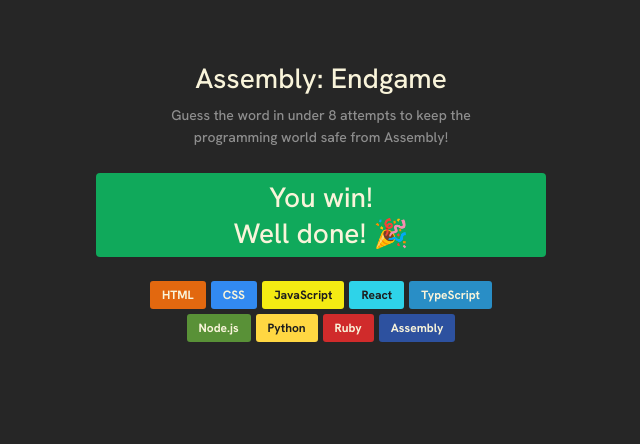
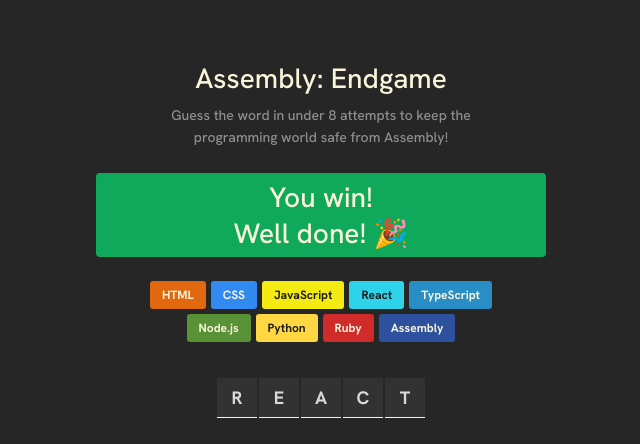
Before and after one commit to 1819367/assembly-end-game, a React (Vite) app: page / in a window 1280 px wide. Shown: the top 444 px of the page, without its empty margins (319-959 px from the left). Built offline with nearby package versions, Linux system fonts and the light colour scheme.

Commit message:
Add word display

```diff
--- a/src/App.jsx
+++ b/src/App.jsx
@@ -4,6 +4,7 @@
 import { languagesData } from './languages';
 
 export default function App() {
+  const [currentWord, setCurrentWord] = useState('react') //initialize state
 
   const languagesElement = languagesData.map(language => (
     <span
@@ -18,6 +19,13 @@
     </span>
   ))
 
+  //turn the current word into an array, and map over the letters, set the index as the key prop
+  const letterElements = [...currentWord].map((letter, index) => (
+    <span key={index} className='span-current-word'>
+      {letter}
+    </span>
+  ))
+
   return (
       <main>
         <Header />
@@ -28,6 +36,9 @@
         <section className='section-language-container'>
             {languagesElement}
         </section>
+        <section className='section-word-display'>
+            {letterElements}
+        </section>
       </main>
   )
 }
--- a/src/index.css
+++ b/src/index.css
@@ -63,7 +63,7 @@
 }
 
 .section-language-container {
-  margin: 0 auto;
+  margin: 0 auto 36px;
   width: auto;
   display: flex;
   flex-wrap: wrap;
@@ -85,3 +85,23 @@
   border-radius: 3px;
   border: none;
 }
+
+.section-word-display {
+  display: flex;
+  gap: 2px;
+  justify-content: center;
+}
+
+.span-current-word {
+  width: 40px;
+  height: 40px;
+  background: #323232;
+  border-bottom: 1px solid #f9f4da;
+  text-transform: uppercase;
+  display: flex;
+  justify-content: center;
+  align-items: center;
+  font-weight: 700;
+  font-size: 1.125rem;
+  padding: .5em;
+}
```
Lines whose indentation alone changed are shown as unchanged.
